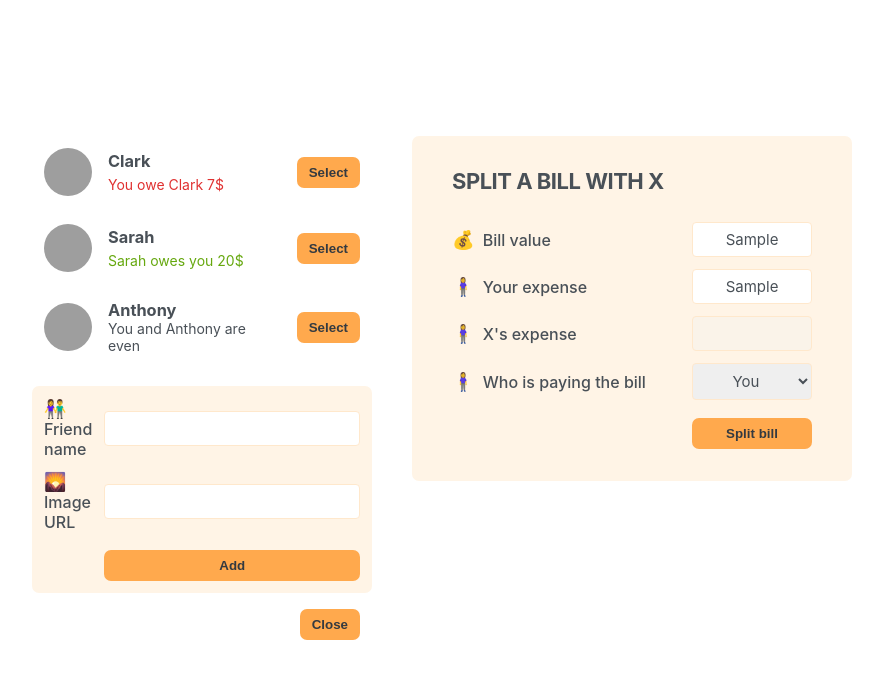
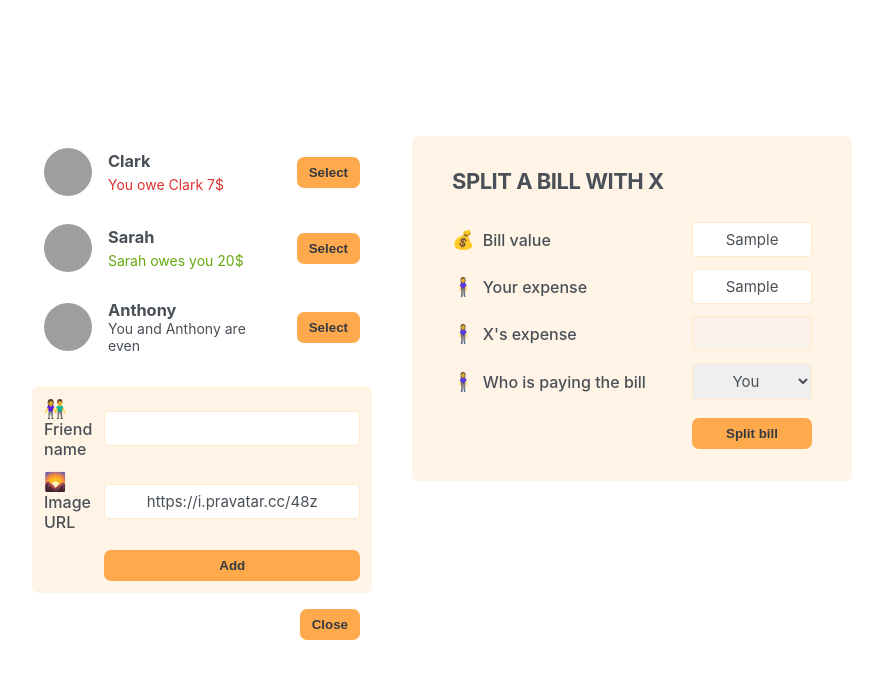
Before and after one commit to Max12345-ally/Split-the-bill, a React (Create React App) app: page / in a window 1280 px wide. Both pictures are taken after typing "Sample", "Sample" into the empty fields and a click on the button "Add friend". Shown: the top 678 px of the page, without its empty margins (198-1081 px from the left). Built offline with nearby package versions, Linux system fonts and the light colour scheme; grey boxes are pictures that could not be loaded; the HTML template or start-up script is replaced by a standard one.

Commit message:
added functionality to AddFriend form

```diff
--- a/src/App.js
+++ b/src/App.js
@@ -16,7 +16,7 @@
   {
     id: 499476,
     name: 'Anthony',
-    image: 'https://i.pravatar.cc/48?u=499476',
+    image: 'https://i.pravatar.cc/48z?u=499476',
     balance: 0,
   },
 ];
@@ -84,13 +84,43 @@
 }
 
 function FormAddFriend() {
+  const [name, setName] = useState('');
+  const [image, setImage] = useState('https://i.pravatar.cc/48z');
+
+  function handleSubmit(e) {
+    e.preventDefault();
+
+    if (!name || !image) return;
+
+    const id = crypto.randomUUID();
+    const newFriend = {
+      id,
+      name,
+      image: `${image}?=${id}`,
+      balance: 0,
+    };
+
+    console.log(newFriend);
+
+    setName('');
+    setImage('https://i.pravatar.cc/48z');
+  }
+
   return (
-    <form className='form-add-friend'>
+    <form className='form-add-friend' onSubmit={handleSubmit}>
       <label> 👫Friend name</label>
-      <input type='text' />
+      <input
+        type='text'
+        value={name}
+        onChange={(e) => setName(e.target.value)}
+      />
 
       <label> 🌄 Image URL</label>
-      <input type='text' />
+      <input
+        type='text'
+        value={image}
+        onChange={(e) => setImage(e.target.value)}
+      />
       <Button>Add</Button>
     </form>
   );
```
